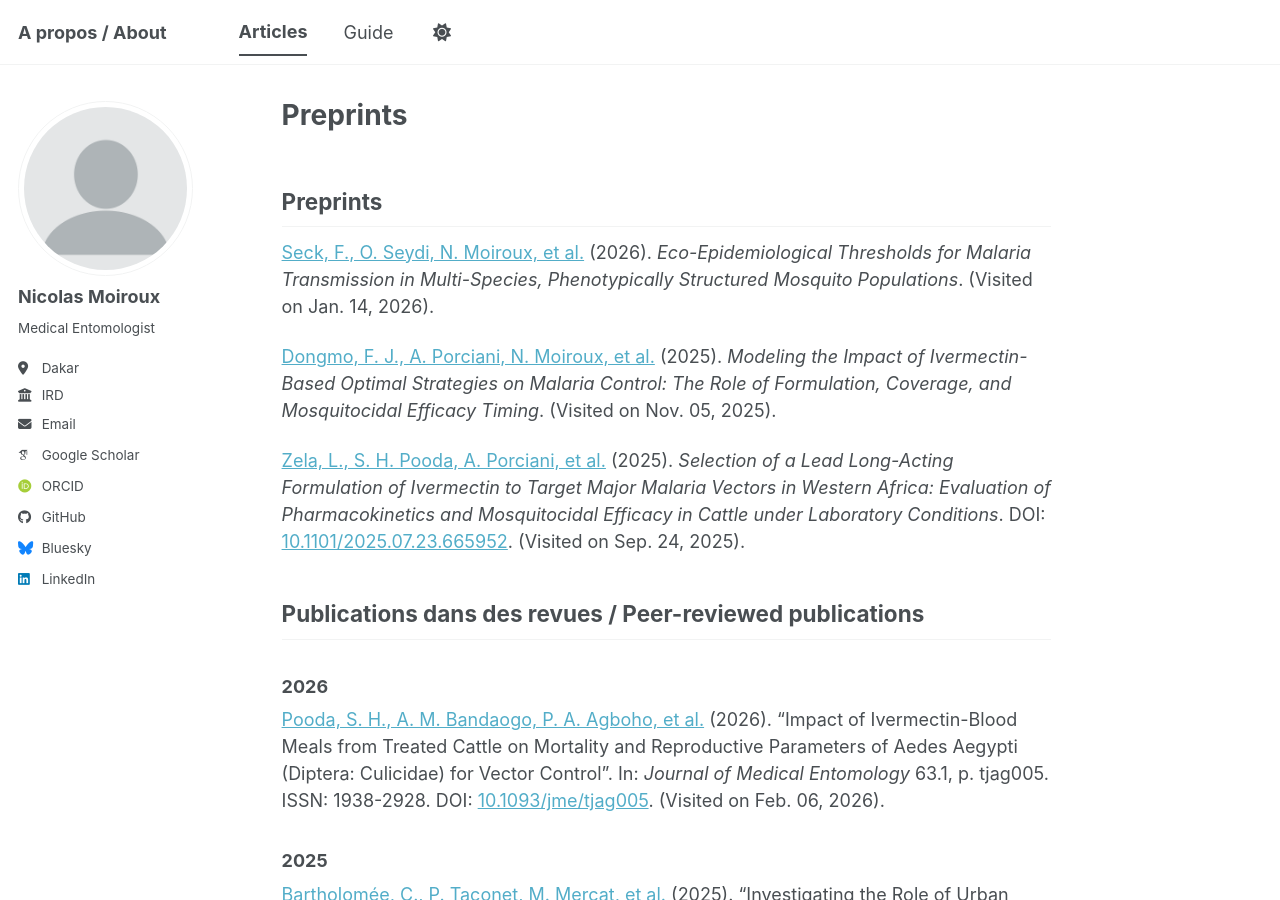
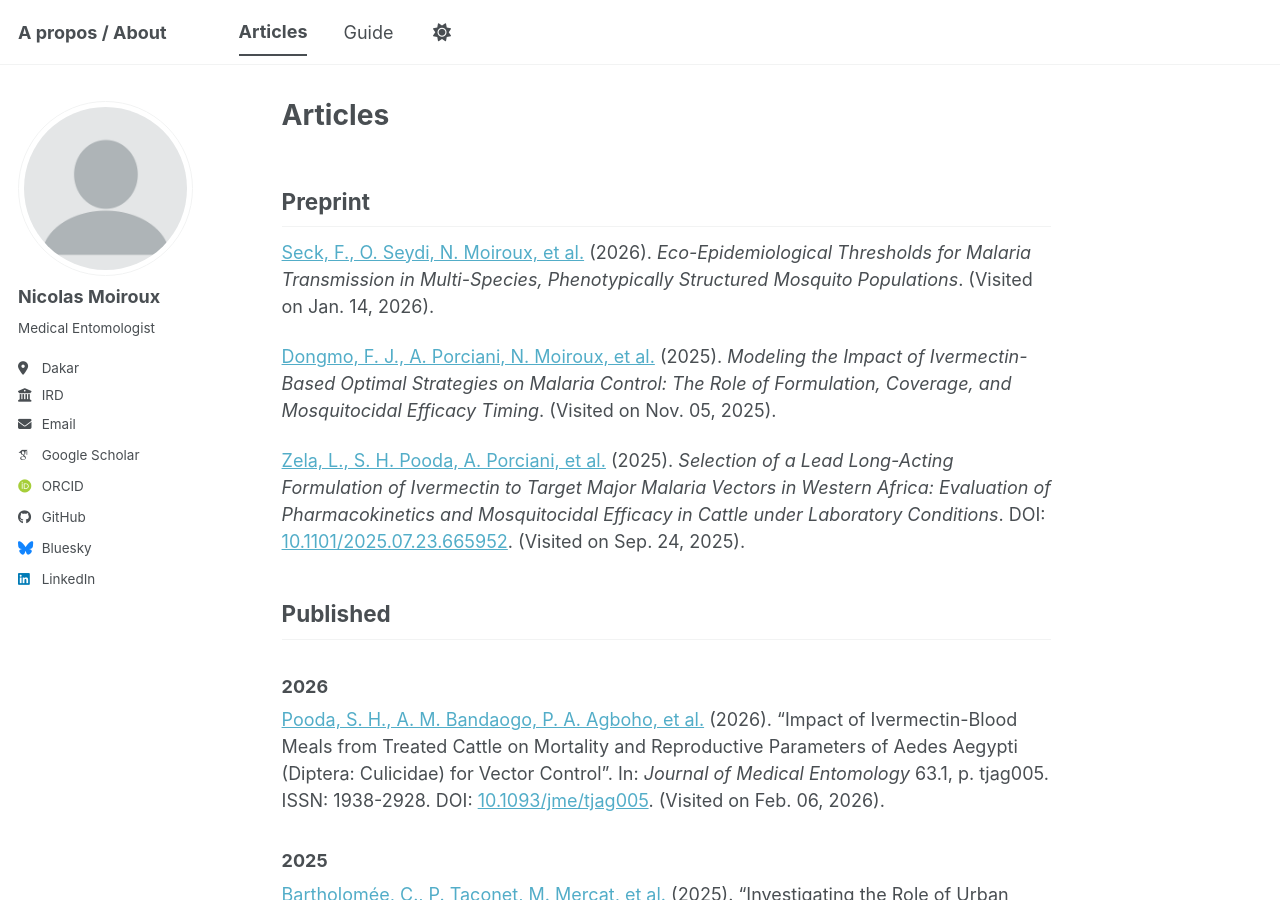
Before and after one commit to Nmoiroux/nmoiroux.github.io, a Jekyll site: the page built from _pages/articles.md, in a window 1280 px wide and 900 px high. Built offline with Jekyll 4.4.1, drawn with Linux system fonts in a browser that asks for light colours; some web fonts are replaced; a script bundle is joined from its source files by our own code; library files that are not in the unit come from our copies; our own code applies the rules of GitHub Pages for plain Markdown files.

Commit message:
add titles md

```diff
--- a/_pages/articles.md
+++ b/_pages/articles.md
@@ -1,4 +1,5 @@
 ---
+title: "Articles"
 permalink: /articles/
 author_profile: true
 output: github_document
@@ -7,7 +8,7 @@ output: github_document
 
 
 
-## Preprints
+## Preprint
 [Seck, F., O. Seydi, N.
 Moiroux, et al.](#cite-seckEcoepidemiologicalThresholdsMalaria2026) (2026).
 _Eco-Epidemiological Thresholds for Malaria Transmission in Multi-Species, Phenotypically
@@ -26,7 +27,7 @@ DOI: [10.1101/2025.07.23.665952](https://doi.org/10.1101%2F2025.07.23.665952). (
 on Sep. 24, 2025).
 
 
-## Publications dans des revues / Peer-reviewed publications
+## Published
 ### 2026
 [Pooda, S. H., A. M. Bandaogo, P. A.
 Agboho, et al.](#cite-poodaImpactIvermectinbloodMeals2026) (2026). "Impact of
```
Also changed, not shown: _pages/about.md (+1 -0 lines).
